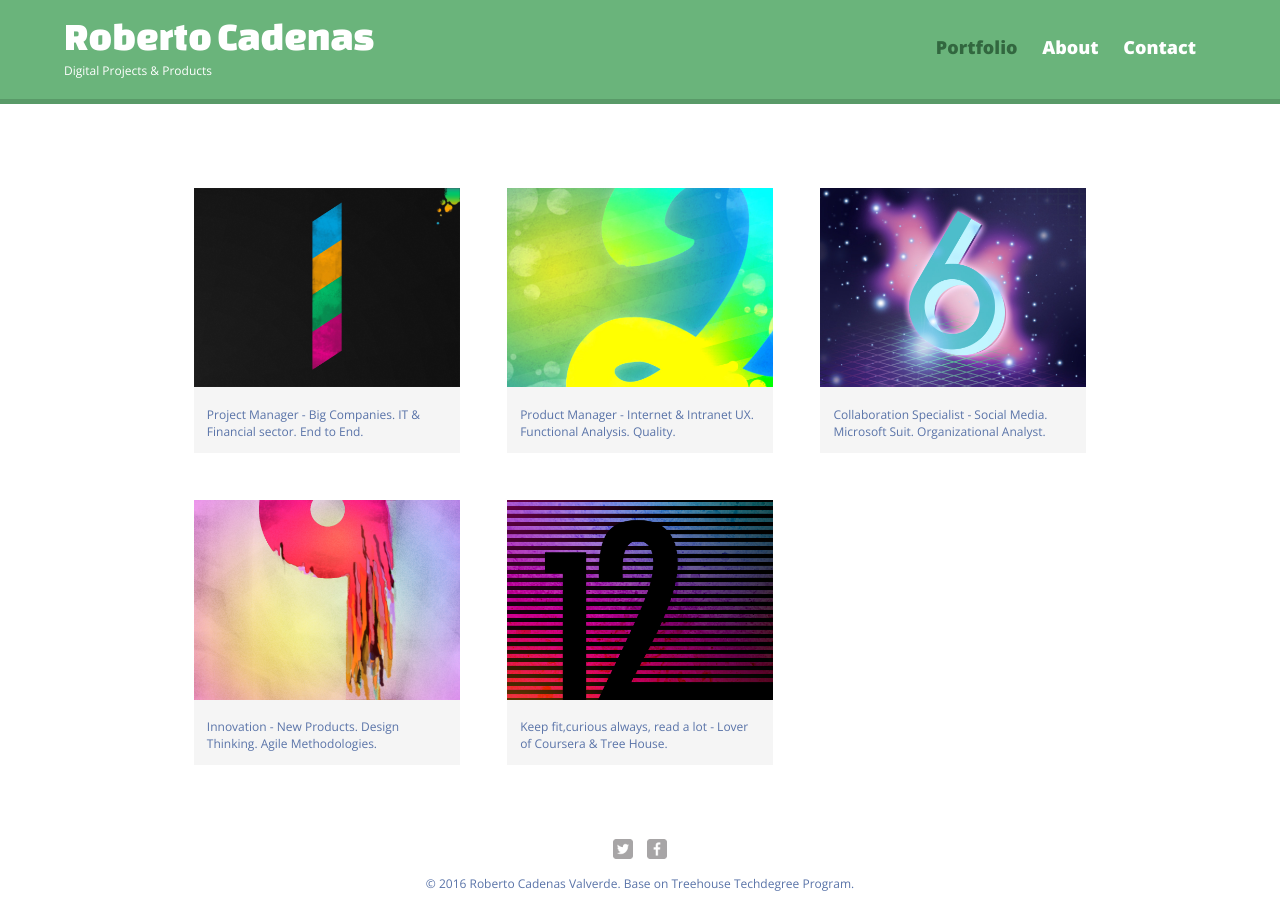
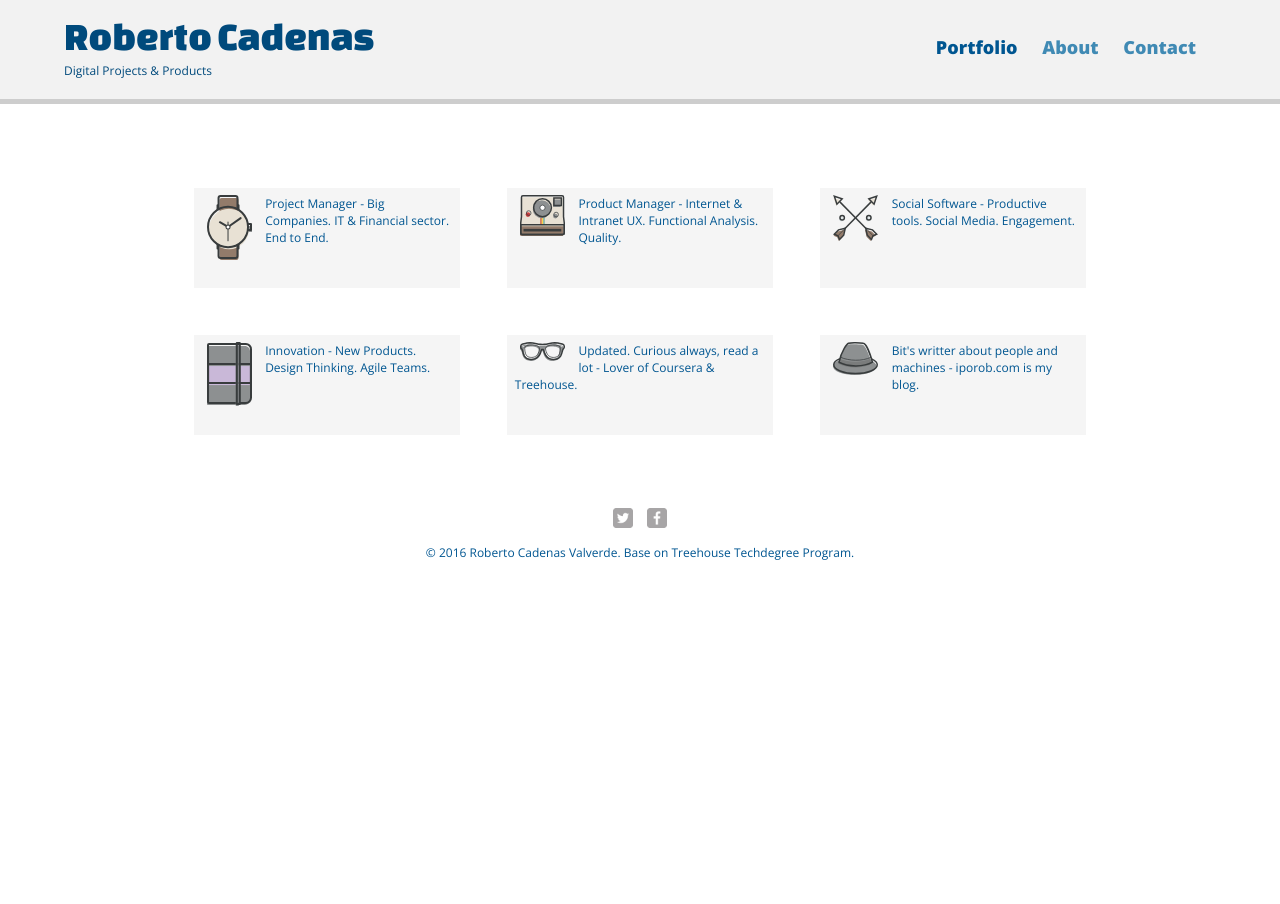
Before and after one commit to robertocadenas/portfolio, a plain HTML site: page index.html in a window 1280 px wide. After the commit the page ends 800 px from the top, so only its background shows below. Drawn offline with nearby package versions, Linux system fonts and the light colour scheme.

Commit message:
actualización portfolio
nuevas imágenes y sus ajustes

```diff
--- a/css/main.css
+++ b/css/main.css
@@ -93,7 +93,7 @@ footer {
   text-align: center;
   clear:both;
   padding-top: 50px;
-  color: #5973a8;
+  color: #005691;
 }
 
 .social-icon {
@@ -116,16 +116,25 @@ PAGE: PORTFOLIO
 #gallery li {
   float: left;
   width: 45%;
+  min-height: 140px;
   margin: 2.5%;
   background-color:#f5f5f5;
-  color: #5973a8;
+  color: #005691;
+}
+
+#gallery li img {
+  float: left;
+  padding: 5%;
+  max-height: 90px;
+  max-width: 45px;
 }
 
 #gallery li a p {
   margin: 0;
-  padding: 5%;
+  padding: 0;
+  padding-left: 45%;
   font-size: 0.75em;
-  color: #5973a8;
+  color: #005691;
 }
 
 
@@ -185,36 +194,36 @@ COLORS
 /* site body */
 body {
   background-color: #fff;
-  color: #5973a8;
+  color: #004A7C;
 }
 
 /* green header */
 header {
-  background: #6ab47b;
-  border-color: #599a68;
+  background: #F2F2F2;
+  border-color: #F38181;
 }
 
 /* nav background on mobile */
 nav {
-  background:#599a68;
+  background: #CDCDCD;
 }
 
 /* logo text */
 h1, h2 {
-  color: #fff;
+  color: #004A7C;
 }
 
 /* links */
 a {
-color: #6ab47b;
+color: #005691;
 }
 
 /* nav links */
 nav a, nav a:visited {
-  color:#fff;
+  color:#408AB4;
 }
 
 /* selected nav links */
 nav a.selected, nav a:hover {
-  color: #32673f;
+  color: #005691;
 }
--- a/css/responsive.css
+++ b/css/responsive.css
@@ -47,6 +47,10 @@
   }
 
 
+  #gallery li {
+  min-height: 100px;
+}
+
 }
 
 
@@ -82,8 +86,17 @@ NAV
   }
 
   header {
-    border-bottom: 5px solid #599a68;
+    border-bottom: 5px solid #CDCDCD;
     margin-bottom: 60px;
   }
 
+  #gallery li img {
+    padding-top: 3%;
+  }
+
+  #gallery li a p {
+    padding: 3%;
+  }
+
+
 }
--- a/index.html
+++ b/index.html
@@ -27,33 +27,39 @@
       <section>
         <ul id="gallery">
           <li>
-            <a href="img/numbers-01.jpg">
-            <img src="img/numbers-01.jpg" alt="">
+            <a href="img/watch.svg">
+            <img src="img/watch.svg" alt="">
             <p>Project Manager - Big Companies. IT & Financial sector. End to End.</p>
             </a>
           </li>
            <li>
-            <a href="img/numbers-02.jpg">
-            <img src="img/numbers-02.jpg" alt="">
+            <a href="img/polaroid-camera.svg">
+            <img src="img/polaroid-camera.svg" alt="">
             <p>Product Manager - Internet & Intranet UX. Functional Analysis. Quality. </p>
             </a>
           </li>
           <li>
-            <a href="img/numbers-06.jpg">
-            <img src="img/numbers-06.jpg" alt="">
-            <p>Collaboration Specialist - Social Media. Microsoft Suit. Organizational Analyst. </p>
+            <a href="img/arrows.svg">
+            <img src="img/arrows.svg" alt="">
+            <p>Social Software - Productive tools. Social Media. Engagement. </p>
             </a>
           </li>
           <li>
-            <a href="img/numbers-09.jpg">
-            <img src="img/numbers-09.jpg" alt="">
-            <p>Innovation - New Products. Design Thinking. Agile Methodologies.</p>
+            <a href="img/moleskine.svg">
+            <img src="img/moleskine.svg" alt="">
+            <p>Innovation - New Products. Design Thinking. Agile Teams.</p>
             </a>
           </li>
           <li>
-            <a href="img/numbers-12.jpg">
-            <img src="img/numbers-12.jpg" alt="">
-            <p>Keep fit,curious always, read a lot - Lover of Coursera & Tree House.</p>
+            <a href="img/glasses.svg">
+            <img src="img/glasses.svg" alt="">
+            <p>Updated. Curious always, read a lot - Lover of Coursera & Treehouse.</p>
+            </a>
+          </li>
+          <li>
+            <a href="http://iporob.com">
+            <img src="img/hat-2.svg" alt="">
+            <p>Bit's writter about people and machines - iporob.com is my blog.</p>
             </a>
           </li>
         </ul>
```
Also changed, not shown: img/arrows.svg (added), img/glasses.svg (added), img/hat-2.svg (added), img/moleskine.svg (added), img/polaroid-camera.svg (added), img/watch.svg (added).
